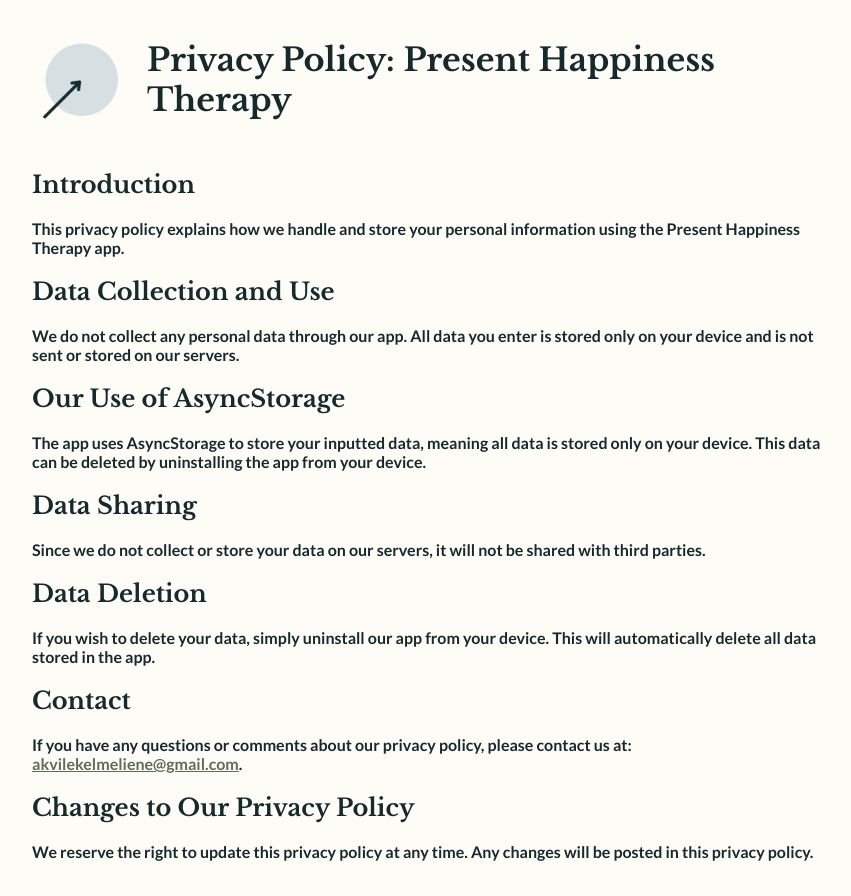
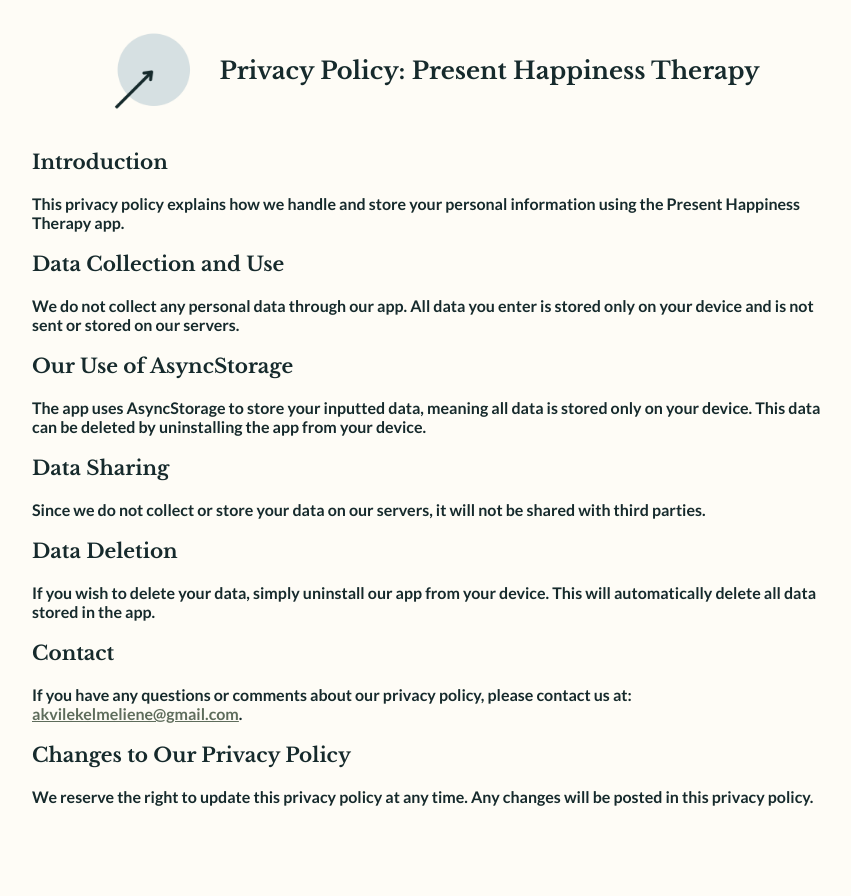
Before and after one commit to presenthappinesstherapy/privacy-policy.github.io, a plain HTML site: page index.html in a window 1280 px wide. Shown: the whole page, without its empty margins (208-1059 px from the left). After the commit the page ends 841 px from the top, so only its background shows below. Drawn offline with nearby package versions, Linux system fonts and the light colour scheme.

Commit message:
Update index.html

```diff
--- a/index.html
+++ b/index.html
@@ -31,7 +31,14 @@
             max-width: 100px;
             margin-right: 15px;
         }
-        h1, h2 {
+        h1 {
+            font-size: 24px; /* Adjust the font size here */
+            color: #162A2C;
+            margin: 20px 0;
+            font-family: 'Libre Baskerville', serif;
+        }
+        h2 {
+            font-size: 20px; /* You can also adjust the subtitle size here */
             color: #162A2C;
             margin: 20px 0;
             font-family: 'Libre Baskerville', serif;
```
